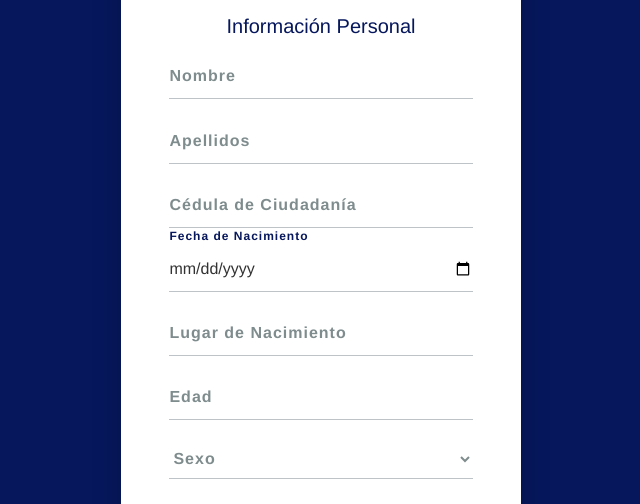
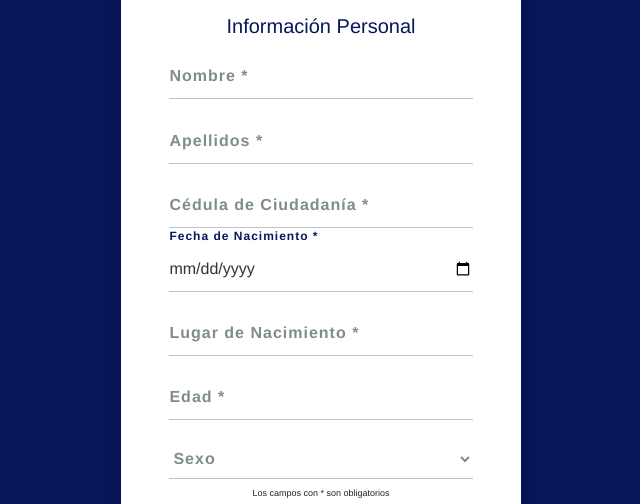
Before and after one commit to danielcruz94/develop, a React (Vite) app in the folder vite-project/: page /Formregistro in a window 1280 px wide. Shown: the part 296-800 px from the top of the page, without its empty margins (319-959 px from the left). Built offline with nearby package versions, Linux system fonts and the light colour scheme.

Commit message:
Se adicionaron los * para campos obligatorios

```diff
--- a/vite-project/src/formregistro.jsx
+++ b/vite-project/src/formregistro.jsx
@@ -53,7 +53,7 @@ const ElegantBlueFinancialPlanningForm = () => {
       }
     }
 
-    console.log("Datos a enviar:", formData);
+
 
 
     const serverUrl = `${serverURL}clientes`;
@@ -113,12 +113,12 @@ const ElegantBlueFinancialPlanningForm = () => {
 
             <h3>Información Personal</h3>
 
-            <InputField label="Nombre" value={formData.nombre} onChange={handleInputChange('nombre')} />
-            <InputField label="Apellidos" value={formData.apellidos} onChange={handleInputChange('apellidos')} />
-            <InputField label="Cédula de Ciudadanía"  type="number" value={formData.cedula} onChange={handleInputChange('cedula')} />
-            <InputField label="Fecha de Nacimiento" type="date" value={formData.fechaNacimiento} onChange={handleInputChange('fechaNacimiento')} />
-            <InputField label="Lugar de Nacimiento" value={formData.lugarNacimiento} onChange={handleInputChange('lugarNacimiento')} />
-            <InputField label="Edad" type="number" value={formData.edad} onChange={handleInputChange('edad')} />
+            <InputField label="Nombre *" value={formData.nombre} onChange={handleInputChange('nombre')} />
+            <InputField label="Apellidos *" value={formData.apellidos} onChange={handleInputChange('apellidos')} />
+            <InputField label="Cédula de Ciudadanía *"  type="number" value={formData.cedula} onChange={handleInputChange('cedula')} />
+            <InputField label="Fecha de Nacimiento *" type="date" value={formData.fechaNacimiento} onChange={handleInputChange('fechaNacimiento')} />
+            <InputField label="Lugar de Nacimiento *" value={formData.lugarNacimiento} onChange={handleInputChange('lugarNacimiento')} />
+            <InputField label="Edad *" type="number" value={formData.edad} onChange={handleInputChange('edad')} />
 
 
             <select
@@ -132,6 +132,8 @@ const ElegantBlueFinancialPlanningForm = () => {
               <option value="Mujer">Mujer</option>
             </select>
 
+            <span style={{fontSize:'9px'}}>Los campos con * son obligatorios</span>
+
           </motion.div>
         )
       case 2:
@@ -144,9 +146,9 @@ const ElegantBlueFinancialPlanningForm = () => {
             transition={{ duration: 0.5 }}
           >
             <h3>Información de Contacto</h3>
-            <InputField label="Dirección Casa" value={formData.direccionCasa} onChange={handleInputChange('direccionCasa')} />
+            <InputField label="Dirección Casa *" value={formData.direccionCasa} onChange={handleInputChange('direccionCasa')} />
             <InputField label="Dirección Oficina" value={formData.direccionOficina} onChange={handleInputChange('direccionOficina')} />
-            <InputField label="Celular" type="number" value={formData.celular} onChange={handleInputChange('celular')} />
+            <InputField label="Celular *" type="number" value={formData.celular} onChange={handleInputChange('celular')} />
             <InputField label="Teléfono Casa" type="number" value={formData.telefonoCasa} onChange={handleInputChange('telefonoCasa')} />
             <InputField label="Teléfono Oficina" type="number" value={formData.telefonoOficina} onChange={handleInputChange('telefonoOficina')} />
           </motion.div>
@@ -166,7 +168,7 @@ const ElegantBlueFinancialPlanningForm = () => {
             <InputField label="Fecha de Ingreso Compañía" type="date"  value={formData.fechaIngreso} onChange={handleInputChange('fechaIngreso')} />
             <InputField label="Tipo de contratación" value={formData.tipoContratacion} onChange={handleInputChange('tipoContratacion')} />
             <InputField label="Profesión" value={formData.profesion} onChange={handleInputChange('profesion')} />
-            <InputField label="Universidad" value={formData.universidad} onChange={handleInputChange('universidad')} />
+            <InputField label="Universidad *" value={formData.universidad} onChange={handleInputChange('universidad')} />
           </motion.div>
         )
       case 4:
@@ -186,7 +188,7 @@ const ElegantBlueFinancialPlanningForm = () => {
                 required
                 className='selectInput'
               >
-                <option value="">Declarante de Renta</option>
+                <option value="">Declarante de Renta *</option>
                 <option value="si">Sí</option>
                 <option value="no">No</option>
               </select>
@@ -198,7 +200,7 @@ const ElegantBlueFinancialPlanningForm = () => {
                 required
                 className='selectInput'
               >
-                <option value="">Estado Civil</option>
+                <option value="">Estado Civil *</option>
                 <option value="soltero">Soltero/a</option>
                 <option value="casado">Casado/a</option>
                 <option value="divorciado">Divorciado/a</option>
@@ -208,9 +210,9 @@ const ElegantBlueFinancialPlanningForm = () => {
 
             </div>
 
-            <InputField label="Correo Electrónico" type="email" value={formData.correoElectronico} onChange={handleInputChange('correoElectronico')} />
-            <InputField label="Nueva Contraseña"  type="password"   value={formData.contraseña}   onChange={handleInputChange('contraseña')} />
-            <InputField label="Nombre y Apellido del Asesor" value={formData.asesor} onChange={handleInputChange('asesor')} />
+            <InputField label="Correo Electrónico *" type="email" value={formData.correoElectronico} onChange={handleInputChange('correoElectronico')} />
+            <InputField label="Nueva Contraseña *"  type="password"   value={formData.contraseña}   onChange={handleInputChange('contraseña')} />
+            <InputField label="Nombre y Apellido del Asesor *" value={formData.asesor} onChange={handleInputChange('asesor')} />
 
           </motion.div>
         )
```
